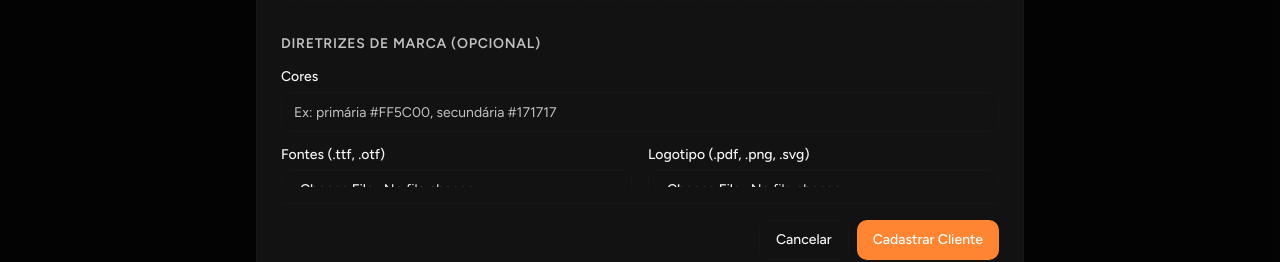
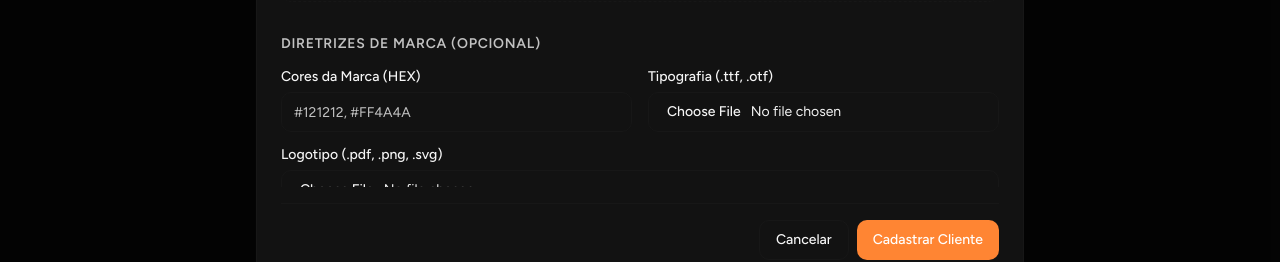
Before and after one commit to joaofre1tas/av-marketing-dashboard, a React (Vite) app: page /clientes in a window 1280 px wide. Both pictures are taken after a click on the button "Novo Cliente". Shown: the part 475-737 px from the top of the page. Built offline with nearby package versions, Linux system fonts and the light colour scheme.

Commit message:
feat: Add Brand Guidelines section to client modals

```diff
--- a/src/components/EditClientModal.tsx
+++ b/src/components/EditClientModal.tsx
@@ -231,21 +231,21 @@ export function EditClientModal({ client, open, onOpenChange }: EditClientModalP
 
             <div className="space-y-4">
               <h3 className="text-sm font-semibold text-muted-foreground uppercase tracking-wider">
-                Diretrizes de marca (Opcional)
+                Diretrizes de marca (opcional)
               </h3>
               <div className="space-y-4">
+                <div className="grid grid-cols-1 md:grid-cols-2 gap-4">
                   <div className="flex flex-col gap-2">
-                  <Label>Cores</Label>
+                    <Label>Cores da Marca (HEX)</Label>
                     <Input
                       value={colors}
                       onChange={(e) => setColors(e.target.value)}
-                    placeholder="Ex: primária #FF5C00, secundária #171717"
+                      placeholder="#121212, #FF4A4A"
                       className="bg-background border-[#171717]"
                     />
                   </div>
-                <div className="grid grid-cols-1 md:grid-cols-2 gap-4">
                   <div className="flex flex-col gap-2">
-                    <Label>Fontes (.ttf, .otf)</Label>
+                    <Label>Tipografia (.ttf, .otf)</Label>
                     <Input
                       type="file"
                       accept=".ttf,.otf"
@@ -261,7 +261,7 @@ export function EditClientModal({ client, open, onOpenChange }: EditClientModalP
                       </span>
                     )}
                   </div>
-                  <div className="flex flex-col gap-2">
+                  <div className="col-span-1 md:col-span-2 flex flex-col gap-2">
                     <Label>Logotipo (.pdf, .png, .svg)</Label>
                     <Input
                       type="file"
@@ -273,15 +273,15 @@ export function EditClientModal({ client, open, onOpenChange }: EditClientModalP
                       <span className="text-xs text-muted-foreground">Logotipo atual salvo.</span>
                     )}
                   </div>
-                </div>
-                <div className="flex flex-col gap-2">
-                  <Label>Tom de voz e instruções gerais</Label>
+                  <div className="col-span-1 md:col-span-2 flex flex-col gap-2">
+                    <Label>Tom de Voz e Instruções Gerais</Label>
                     <Textarea
                       value={voiceAndTone}
                       onChange={(e) => setVoiceAndTone(e.target.value)}
-                    placeholder="Insira diretrizes de comunicação, palavras a evitar..."
+                      placeholder="Insira as diretrizes de comunicação, palavras a evitar, personalidade da marca..."
                       className="min-h-[100px] bg-background border-[#171717]"
                     />
+                  </div>
                 </div>
               </div>
             </div>
--- a/src/components/NewClientModal.tsx
+++ b/src/components/NewClientModal.tsx
@@ -220,21 +220,21 @@ export function NewClientModal({ open, onOpenChange }: NewClientModalProps) {
 
             <div className="space-y-4">
               <h3 className="text-sm font-semibold text-muted-foreground uppercase tracking-wider">
-                Diretrizes de marca (Opcional)
+                Diretrizes de marca (opcional)
               </h3>
               <div className="space-y-4">
+                <div className="grid grid-cols-1 md:grid-cols-2 gap-4">
                   <div className="flex flex-col gap-2">
-                  <Label>Cores</Label>
+                    <Label>Cores da Marca (HEX)</Label>
                     <Input
                       value={colors}
                       onChange={(e) => setColors(e.target.value)}
-                    placeholder="Ex: primária #FF5C00, secundária #171717"
+                      placeholder="#121212, #FF4A4A"
                       className="bg-background border-[#171717]"
                     />
                   </div>
-                <div className="grid grid-cols-1 md:grid-cols-2 gap-4">
                   <div className="flex flex-col gap-2">
-                    <Label>Fontes (.ttf, .otf)</Label>
+                    <Label>Tipografia (.ttf, .otf)</Label>
                     <Input
                       type="file"
                       accept=".ttf,.otf"
@@ -242,7 +242,7 @@ export function NewClientModal({ open, onOpenChange }: NewClientModalProps) {
                       className="bg-background border-[#171717] file:text-foreground file:border-0 file:bg-transparent file:font-medium"
                     />
                   </div>
-                  <div className="flex flex-col gap-2">
+                  <div className="col-span-1 md:col-span-2 flex flex-col gap-2">
                     <Label>Logotipo (.pdf, .png, .svg)</Label>
                     <Input
                       type="file"
@@ -251,15 +251,15 @@ export function NewClientModal({ open, onOpenChange }: NewClientModalProps) {
                       className="bg-background border-[#171717] file:text-foreground file:border-0 file:bg-transparent file:font-medium"
                     />
                   </div>
-                </div>
-                <div className="flex flex-col gap-2">
-                  <Label>Tom de voz e instruções gerais</Label>
+                  <div className="col-span-1 md:col-span-2 flex flex-col gap-2">
+                    <Label>Tom de Voz e Instruções Gerais</Label>
                     <Textarea
                       value={voiceAndTone}
                       onChange={(e) => setVoiceAndTone(e.target.value)}
-                    placeholder="Insira diretrizes de comunicação, palavras a evitar..."
+                      placeholder="Insira as diretrizes de comunicação, palavras a evitar, personalidade da marca..."
                       className="min-h-[100px] bg-background border-[#171717]"
                     />
+                  </div>
                 </div>
               </div>
             </div>
--- a/src/pages/client-tabs/OverviewTab.tsx
+++ b/src/pages/client-tabs/OverviewTab.tsx
@@ -38,12 +38,16 @@ export default function OverviewTab() {
   const [colors, setColors] = useState(client?.guidelines?.colors || '')
   const [voiceAndTone, setVoiceAndTone] = useState(client?.guidelines?.voiceAndTone || '')
   const [socials, setSocials] = useState<SocialMediaLink[]>(client?.socials || [])
+  const [fontsFile, setFontsFile] = useState<File | null>(null)
+  const [logoFile, setLogoFile] = useState<File | null>(null)
 
   useEffect(() => {
     if (client) {
       setColors(client.guidelines?.colors || '')
       setVoiceAndTone(client.guidelines?.voiceAndTone || '')
       setSocials(client.socials || [])
+      setFontsFile(null)
+      setLogoFile(null)
     }
   }, [client])
 
@@ -87,11 +91,16 @@ export default function OverviewTab() {
   }
 
   const handleSaveChanges = () => {
+    const logoUrl = logoFile ? URL.createObjectURL(logoFile) : client.guidelines?.logo
+    const fontsName = fontsFile ? fontsFile.name : client.guidelines?.fonts
+
     updateClient(client.id, {
       socials: socials.filter((s) => s.url.trim() !== ''),
       guidelines: {
         ...client.guidelines,
         colors,
+        fonts: fontsName,
+        logo: logoUrl,
         voiceAndTone,
       },
     })
@@ -158,10 +167,14 @@ export default function OverviewTab() {
                   <Input
                     type="file"
                     accept=".ttf,.otf"
+                    onChange={(e) => setFontsFile(e.target.files?.[0] || null)}
                     className="bg-background border-border flex-1 file:text-foreground file:border-0 file:bg-transparent file:font-medium"
                   />
                   {client.guidelines?.fonts && (
-                    <span className="text-xs text-muted-foreground max-w-[80px] truncate">
+                    <span
+                      className="text-xs text-muted-foreground max-w-[80px] truncate"
+                      title={client.guidelines.fonts}
+                    >
                       {client.guidelines.fonts}
                     </span>
                   )}
@@ -173,10 +186,14 @@ export default function OverviewTab() {
                   <Input
                     type="file"
                     accept=".pdf,.png,.svg"
+                    onChange={(e) => setLogoFile(e.target.files?.[0] || null)}
                     className="bg-background border-border flex-1 file:text-foreground file:border-0 file:bg-transparent file:font-medium"
                   />
-                  {client.guidelines?.logo && !client.guidelines.logo.startsWith('blob:') && (
-                    <span className="text-xs text-muted-foreground max-w-[80px] truncate">
+                  {client.guidelines?.logo && (
+                    <span
+                      className="text-xs text-muted-foreground max-w-[80px] truncate"
+                      title="Logotipo salvo"
+                    >
                       Ativo existente
                     </span>
                   )}
```
Also changed, not shown: .skip.config.json. Lines whose indentation alone changed are shown as unchanged.
